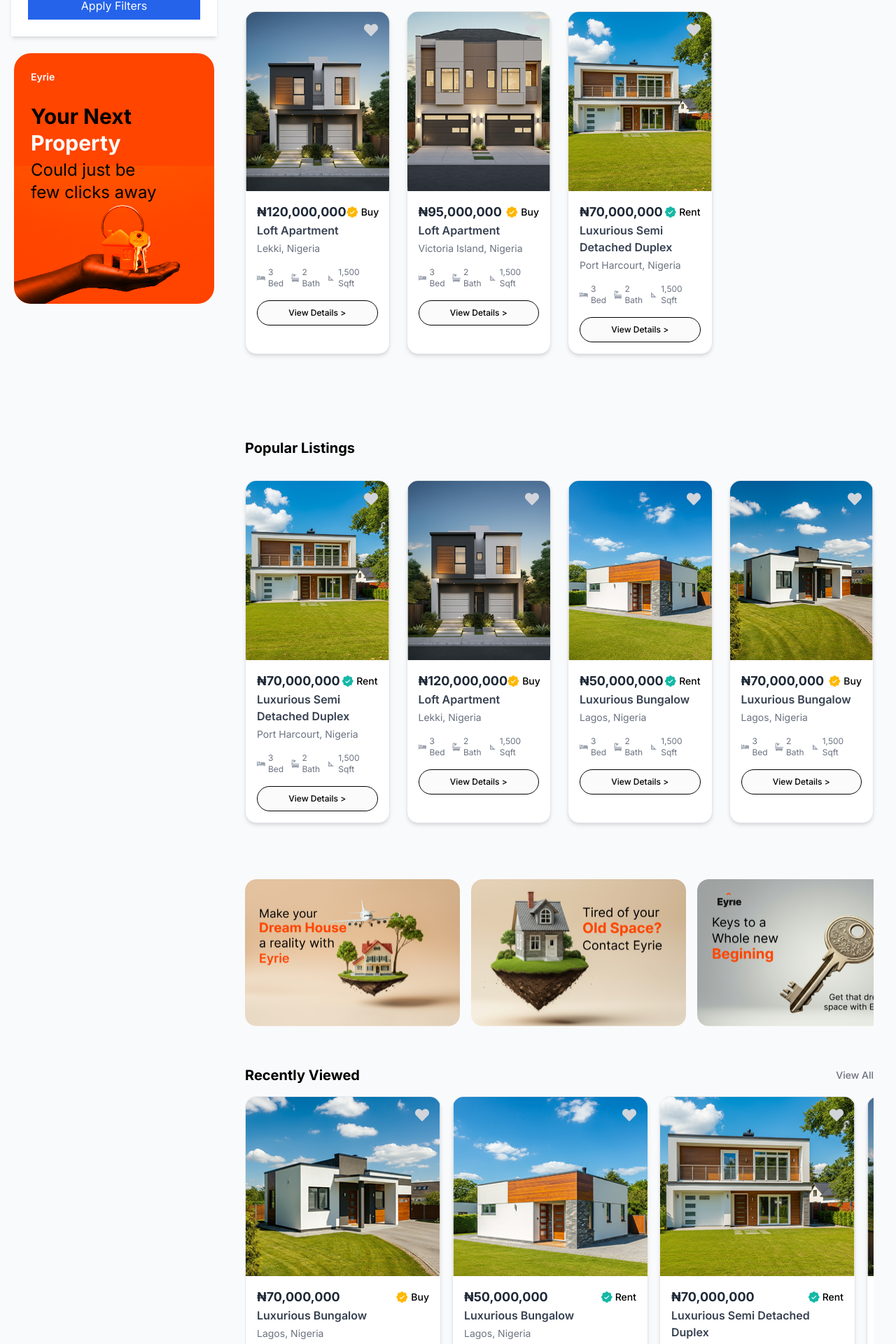
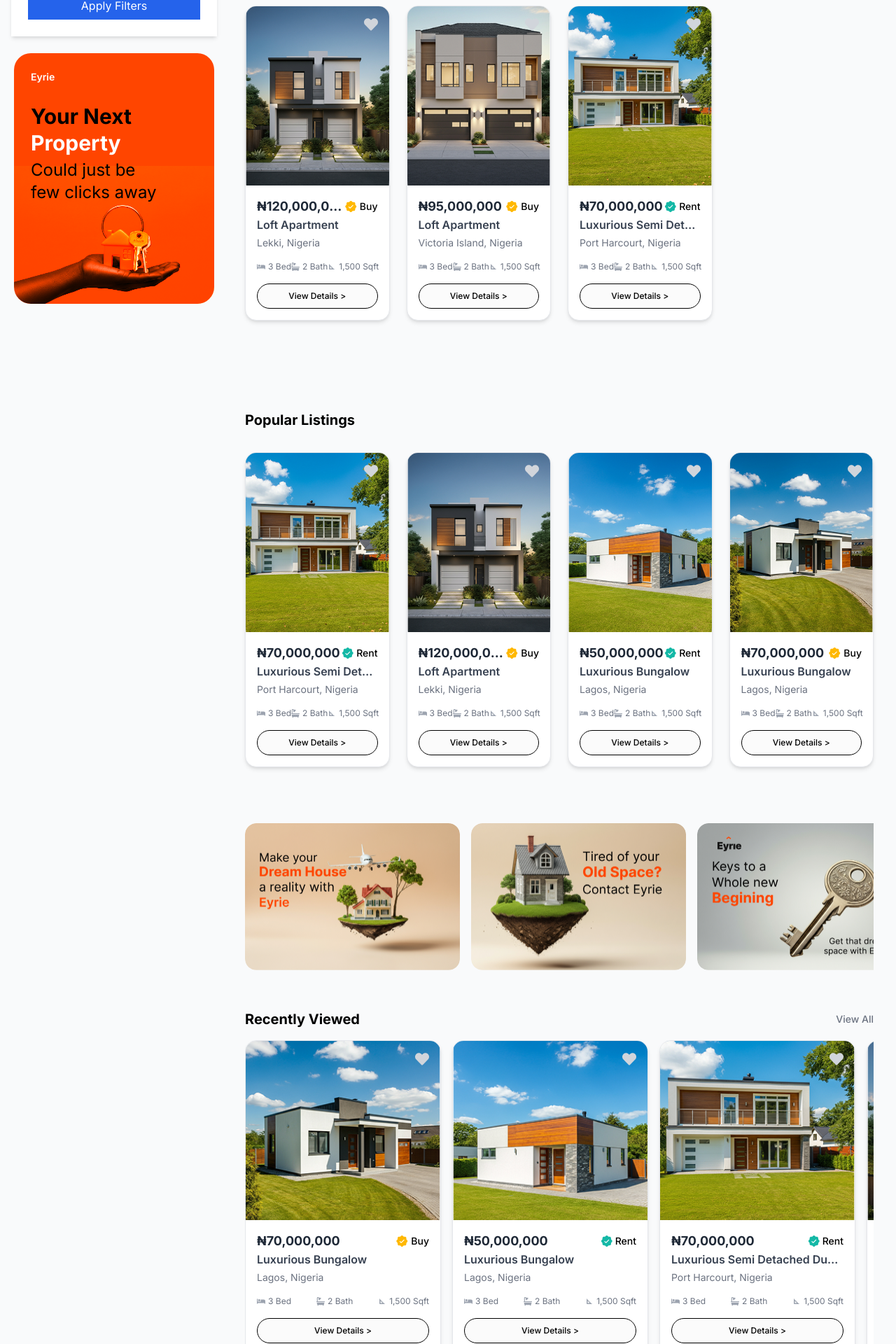
Before and after one commit to D-Unique/Eyrie, a Next.js app in the folder Eyrie-web/: page /marketplace in a window 1280 px wide. Shown: the part 1634-3554 px from the top of the page at 70% size. Built offline with nearby package versions, Linux system fonts and the light colour scheme.

Commit message:
fix: fixing grid features

```diff
--- a/Eyrie-web/src/components/FeaturedListings.tsx
+++ b/Eyrie-web/src/components/FeaturedListings.tsx
@@ -59,7 +59,7 @@ export default function FeaturedListings() {
   }, []);
 
   return (
-    <div className="py-10">
+    <div className="py-12">
       {/* Header */}
       <div className="flex items-center justify-between px-4 max-w-6xl mx-auto mb-8">
         <h2 className="text-xl font-bold">Featured Listings</h2>
@@ -87,7 +87,7 @@ export default function FeaturedListings() {
             <div className="p-4">
               {/* Price and Badge */}
               <div className="flex justify-between items-center">
-                <p className="font-bold text-lg text-gray-800">
+                <p className="font-bold text-lg text-gray-800 truncate">
                   {listing.price}
                 </p>
 
@@ -106,23 +106,25 @@ export default function FeaturedListings() {
                 </div>
               </div>
               {/* Title and Location */}
-              <h3 className="text-gray-700 font-semibold text-base mb-1">
+              <h3 className="text-gray-700 font-semibold text-base mb-1 truncate">
                 {listing.title}
               </h3>
-              <p className="text-gray-500 text-sm mb-4">{listing.location}</p>
+              <p className="text-gray-500 text-sm mb-4 truncate">
+                {listing.location}
+              </p>
               {/* Features */}
               <div className="flex items-center justify-between text-gray-500 text-xs mb-4">
                 <span className="flex items-center space-x-1">
                   <FaBed className="text-gray-400" />
-                  <span>{listing.bedrooms} Bed</span>
+                  <span className="truncate">{listing.bedrooms} Bed</span>
                 </span>
                 <span className="flex items-center space-x-1">
                   <FaBath className="text-gray-400" />
-                  <span>{listing.bathrooms} Bath</span>
+                  <span className="truncate">{listing.bathrooms} Bath</span>
                 </span>
                 <span className="flex items-center space-x-1">
                   <MdSquareFoot className="text-gray-400" />
-                  <span>{listing.size}</span>
+                  <span className="truncate">{listing.size}</span>
                 </span>
               </div>
               {/* Button */}
--- a/Eyrie-web/src/components/PopularListings.tsx
+++ b/Eyrie-web/src/components/PopularListings.tsx
@@ -87,7 +87,7 @@ export default function FeaturedListings() {
             <div className="p-4">
               {/* Price and Badge */}
               <div className="flex justify-between items-center">
-                <p className="font-bold text-lg text-gray-800">
+                <p className="font-bold text-lg text-gray-800 truncate">
                   {listing.price}
                 </p>
 
@@ -106,23 +106,25 @@ export default function FeaturedListings() {
                 </div>
               </div>
               {/* Title and Location */}
-              <h3 className="text-gray-700 font-semibold text-base mb-1">
+              <h3 className="text-gray-700 font-semibold text-base mb-1 truncate">
                 {listing.title}
               </h3>
-              <p className="text-gray-500 text-sm mb-4">{listing.location}</p>
+              <p className="text-gray-500 text-sm mb-4 truncate">
+                {listing.location}
+              </p>
               {/* Features */}
               <div className="flex items-center justify-between text-gray-500 text-xs mb-4">
                 <span className="flex items-center space-x-1">
                   <FaBed className="text-gray-400" />
-                  <span>{listing.bedrooms} Bed</span>
+                  <span className="truncate">{listing.bedrooms} Bed</span>
                 </span>
                 <span className="flex items-center space-x-1">
                   <FaBath className="text-gray-400" />
-                  <span>{listing.bathrooms} Bath</span>
+                  <span className="truncate">{listing.bathrooms} Bath</span>
                 </span>
                 <span className="flex items-center space-x-1">
                   <MdSquareFoot className="text-gray-400" />
-                  <span>{listing.size}</span>
+                  <span className="truncate">{listing.size}</span>
                 </span>
               </div>
               {/* Button */}
--- a/Eyrie-web/src/components/RecentlyViewed.tsx
+++ b/Eyrie-web/src/components/RecentlyViewed.tsx
@@ -72,7 +72,7 @@ export default function RecentlyViewed() {
               <div className="p-4">
                 {/* Price and Badge */}
                 <div className="flex justify-between items-center">
-                  <p className="font-bold text-lg text-gray-800">
+                  <p className="font-bold text-lg text-gray-800 truncate">
                     {listing.price}
                   </p>
 
@@ -91,23 +91,25 @@ export default function RecentlyViewed() {
                   </div>
                 </div>
                 {/* Title and Location */}
-                <h3 className="text-gray-700 font-semibold text-base mb-1">
+                <h3 className="text-gray-700 font-semibold text-base mb-1 truncate">
                   {listing.title}
                 </h3>
-                <p className="text-gray-500 text-sm mb-4">{listing.location}</p>
+                <p className="text-gray-500 text-sm mb-4 truncate">
+                  {listing.location}
+                </p>
                 {/* Features */}
                 <div className="flex items-center justify-between text-gray-500 text-xs mb-4">
                   <span className="flex items-center space-x-1">
                     <FaBed className="text-gray-400" />
-                    <span>{listing.bedrooms} Bed</span>
+                    <span className="truncate">{listing.bedrooms} Bed</span>
                   </span>
                   <span className="flex items-center space-x-1">
                     <FaBath className="text-gray-400" />
-                    <span>{listing.bathrooms} Bath</span>
+                    <span className="truncate">{listing.bathrooms} Bath</span>
                   </span>
                   <span className="flex items-center space-x-1">
                     <MdSquareFoot className="text-gray-400" />
-                    <span>{listing.size}</span>
+                    <span className="truncate">{listing.size}</span>
                   </span>
                 </div>
                 {/* Button */}
```
